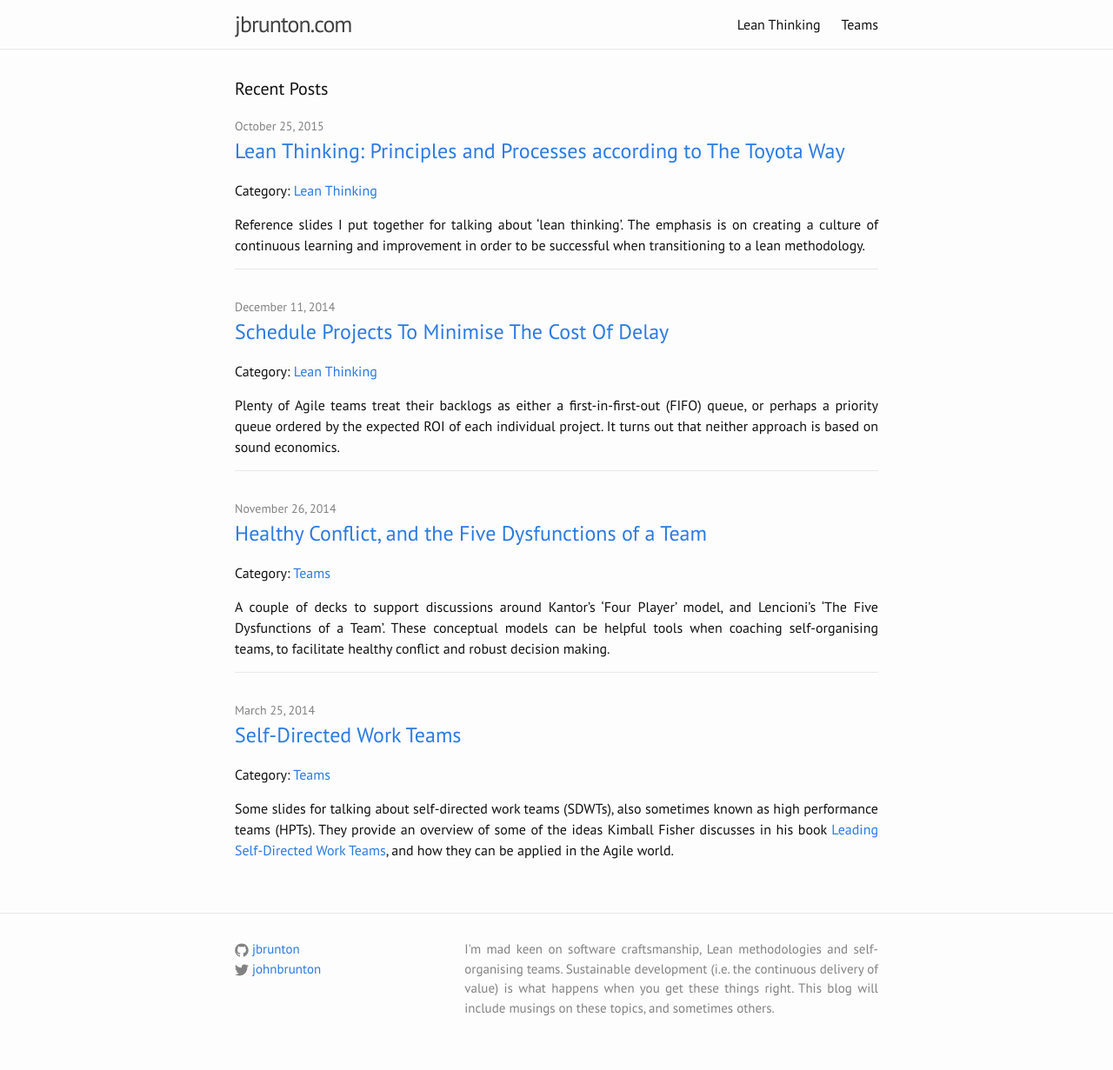
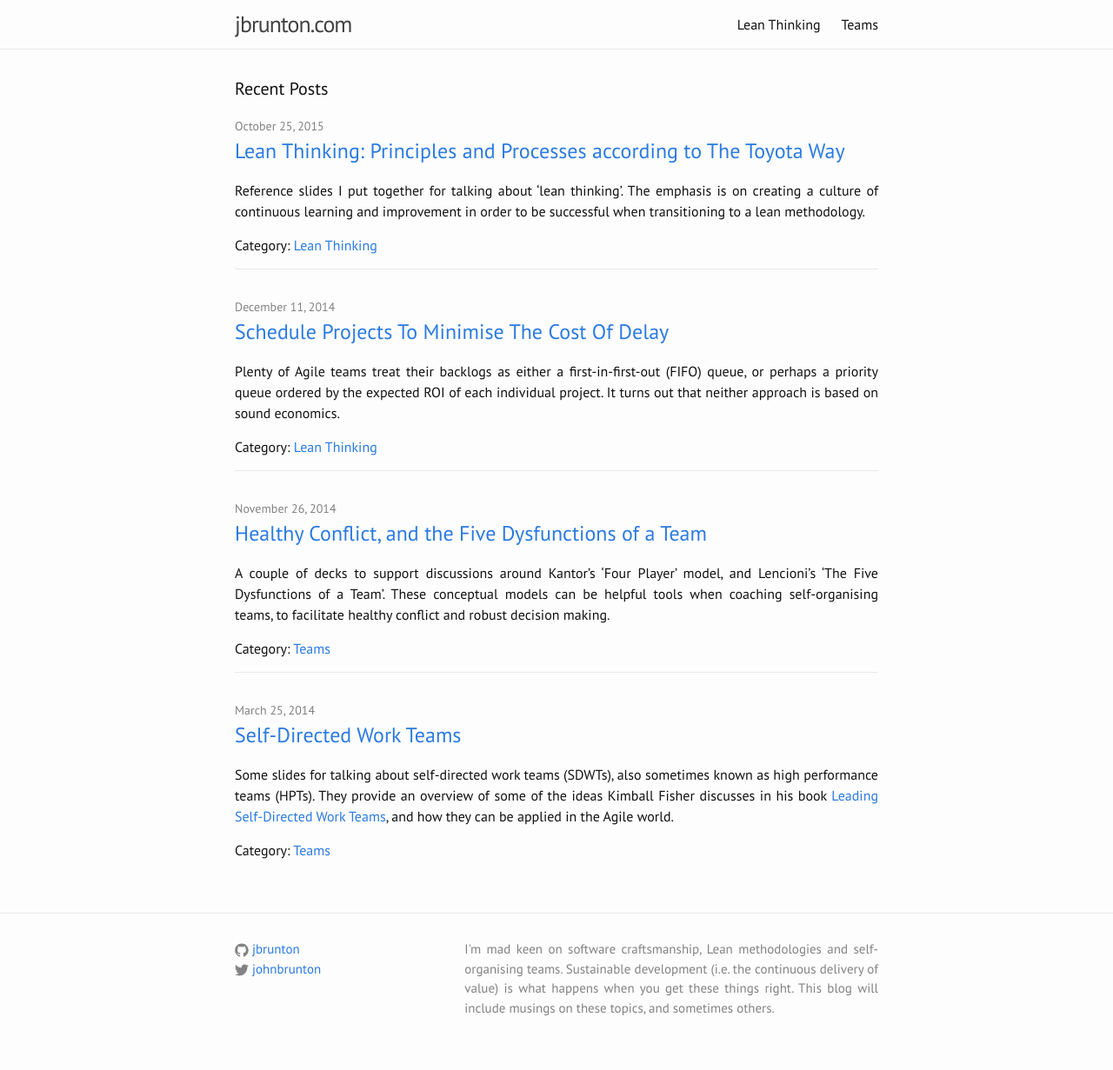
Before and after one commit to jbrunton/jbrunton.com, a Jekyll site: the page built from index.html, in a window 1280 px wide. Shown: the whole page at 87% size. Built offline with Jekyll 4.4.1, drawn with Linux system fonts in a browser that asks for light colours; nearby versions of some CDN libraries.

Commit message:
move category link on index page

```diff
--- a/index.html
+++ b/index.html
@@ -15,9 +15,9 @@ layout: default
           <a class="post-link" href="{{ post.url | prepend: site.baseurl }}">{{ post.title }}</a>
         </h2>
 
-        <p>{% include category_link.html category=post.category %}</p>
+        {{ post.excerpt }}
 
-        {{ post.excerpt }}
+        <p>{% include category_link.html category=post.category %}</p
       </li>
     {% endfor %}
   </ul>
```
